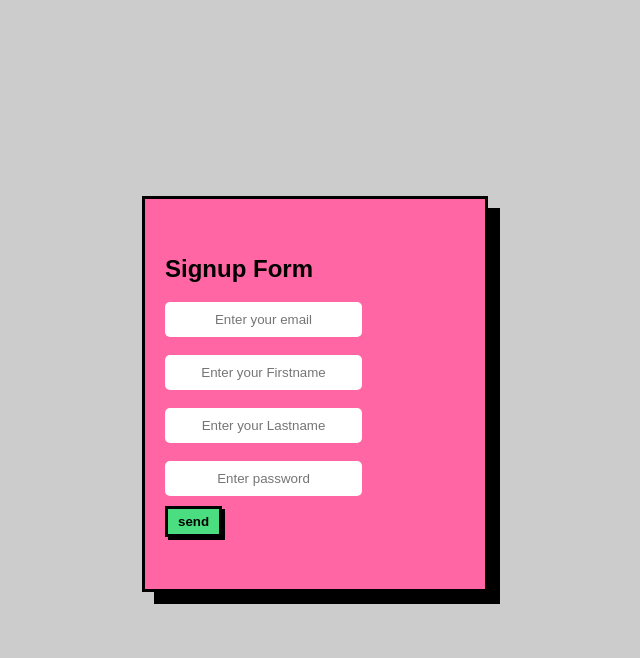
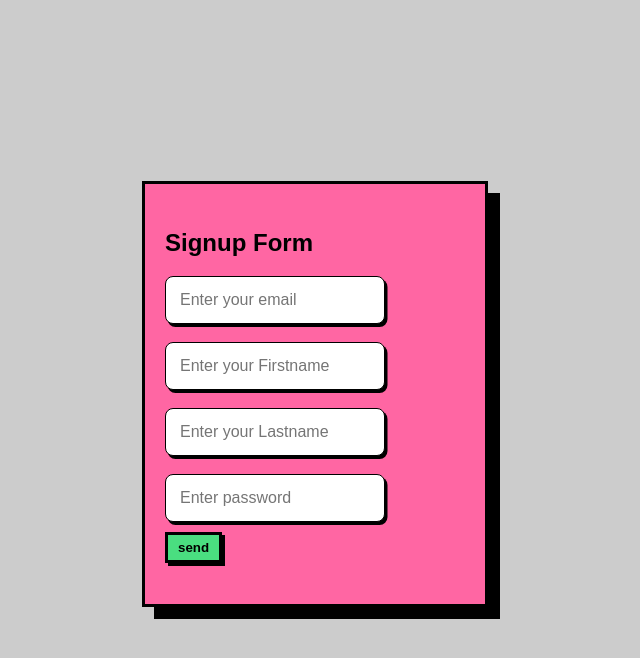
Before and after one commit to pratham-107/BackEnd, a Node server app: page /signup in a window 1280 px wide. Shown: the top 658 px of the page, without its empty margins (319-959 px from the left). Run offline with Node 20, Linux system fonts and the light colour scheme.

Commit message:
middle layer

```diff
--- a/app.js
+++ b/app.js
@@ -67,6 +67,11 @@ const express = require('express');
 const app = express();
 app.set('view engine', 'ejs')
 
+app.use((req,res,next)=>{
+    console.log("security verified");
+    return next();
+})
+
 app.get('/', (req, res)=>{
     res.send("this is home page");
 })
--- a/views/signup.ejs
+++ b/views/signup.ejs
@@ -18,7 +18,7 @@
         form{
             font-family: Montserrat, sans-serif;
             width: 300px;
-            height: 350px;
+            height: 380px;
             translate: -6px -6px;
             background: #ff66a3;
             border: 3px solid #000000;
@@ -30,15 +30,23 @@
         }
 
         input{
-            padding: 10px;
-            border-radius: 5px;
-            text-align: center;
-            border: none;
+            max-width: 190px;
+            padding: 0.875rem;
+            font-size: 1rem;
+            border: 1.5px solid #000;
+            border-radius: 0.5rem;
+            box-shadow: 2.5px 3px 0 #000;
+            outline: none;
+            transition: ease 0.25s;
 
             &:hover{
                 transform: scale(1.1);
                 transition: 0.2s ease-in-out;
                 border: 3px solid black;
+            }
+
+            &:focus{
+                box-shadow: 5.5px 7px 0 black;
             }
         }
 
@@ -52,12 +60,12 @@
             transition: all 0.3s ease;
             cursor: pointer;
 
-        }
+            &:hover{
+                translate: 1.5px 1.5px;
+                box-shadow: 1.5px 1.5px 0 #000000;
+                background: #1ac2ff;
+            }
 
-        button:hover{
-            background-color: blue;
-            transform: scale(1.1);
-            transition: 0.2s ease;
         }
     </style>
 </head>
```
Also changed, not shown: fullstack/login.html (+13 -4 lines), fullstack/signup.html (+14 -6 lines), index.txt (+8 -2 lines), views/login.ejs (+13 -4 lines).
